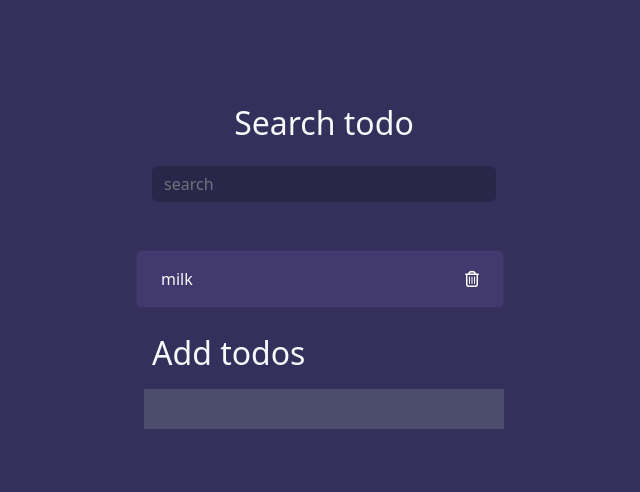
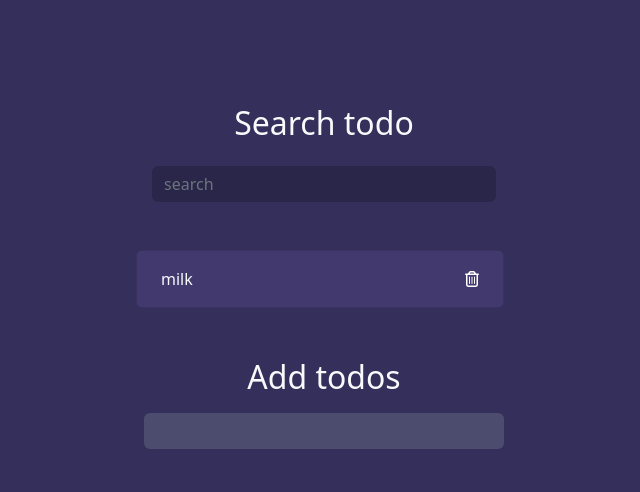
Before and after one commit to Yonas9/todos, a website built with webpack: page dis/assets/index.html in a window 1280 px wide. Shown: the whole page, without its empty margins (316-956 px from the left). Built offline with nearby package versions, Linux system fonts and the light colour scheme.

Commit message:
modified

```diff
--- a/dis/assets/index.html
+++ b/dis/assets/index.html
@@ -24,9 +24,9 @@
 
     </ul>
 
-      <form class="todo">
-        <h2 class="text-light">Add todos</h2>
-        <input type="text"  name="todo">
+      <form class="todo text-light text-center my-4 ">
+        <h2>Add todos</h2>
+        <input class="form-control m-auto"type="text"  name="todo">
       </form>
     </div>
 
--- a/src/styles/style.css
+++ b/src/styles/style.css
@@ -20,6 +20,8 @@ input[type="text"]:focus
     color: #fff;
     border: none;
     background: rgba(0, 0, 0, 0.2);
+
+
 }
 .todo input{
     width: 100%;
```
